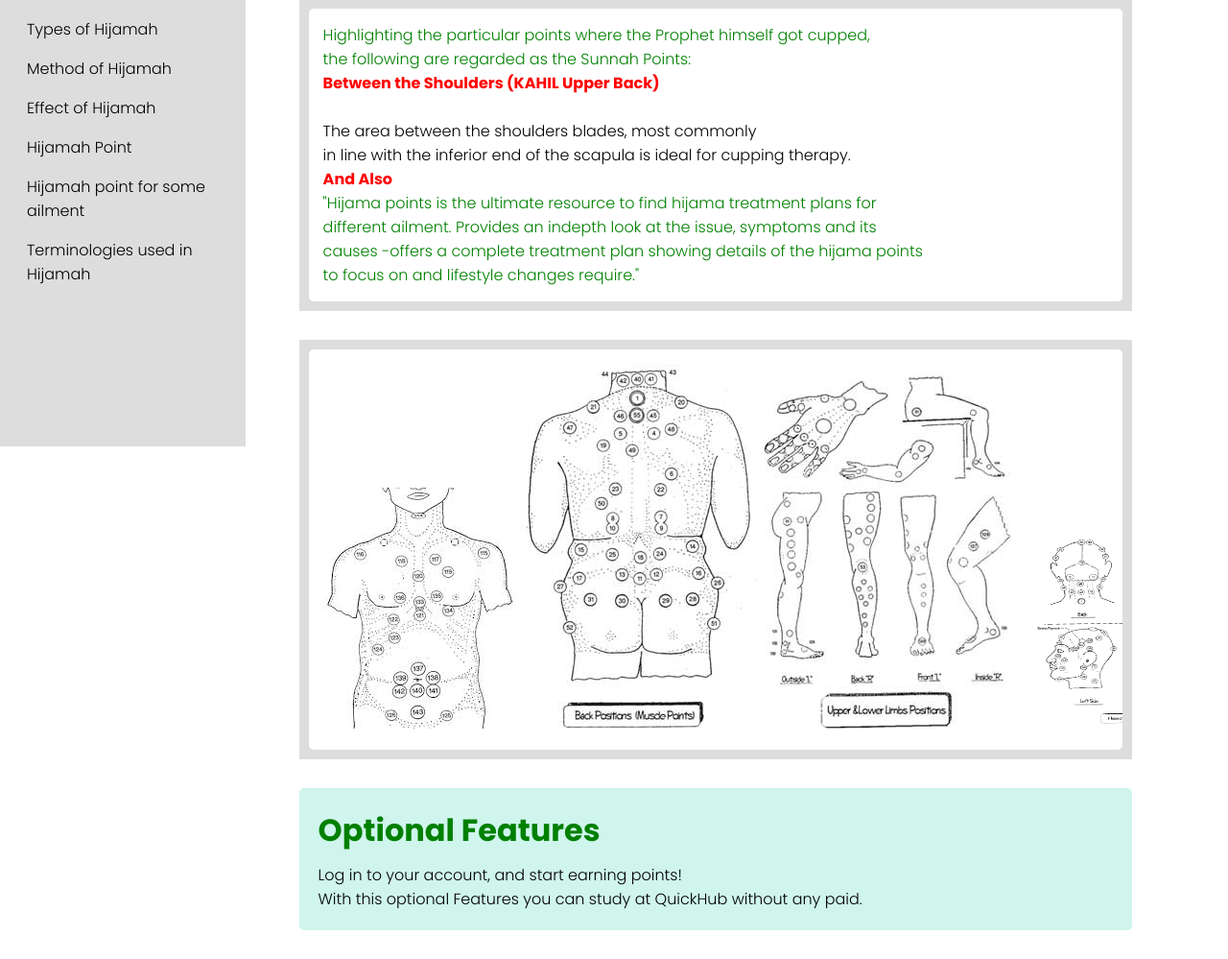
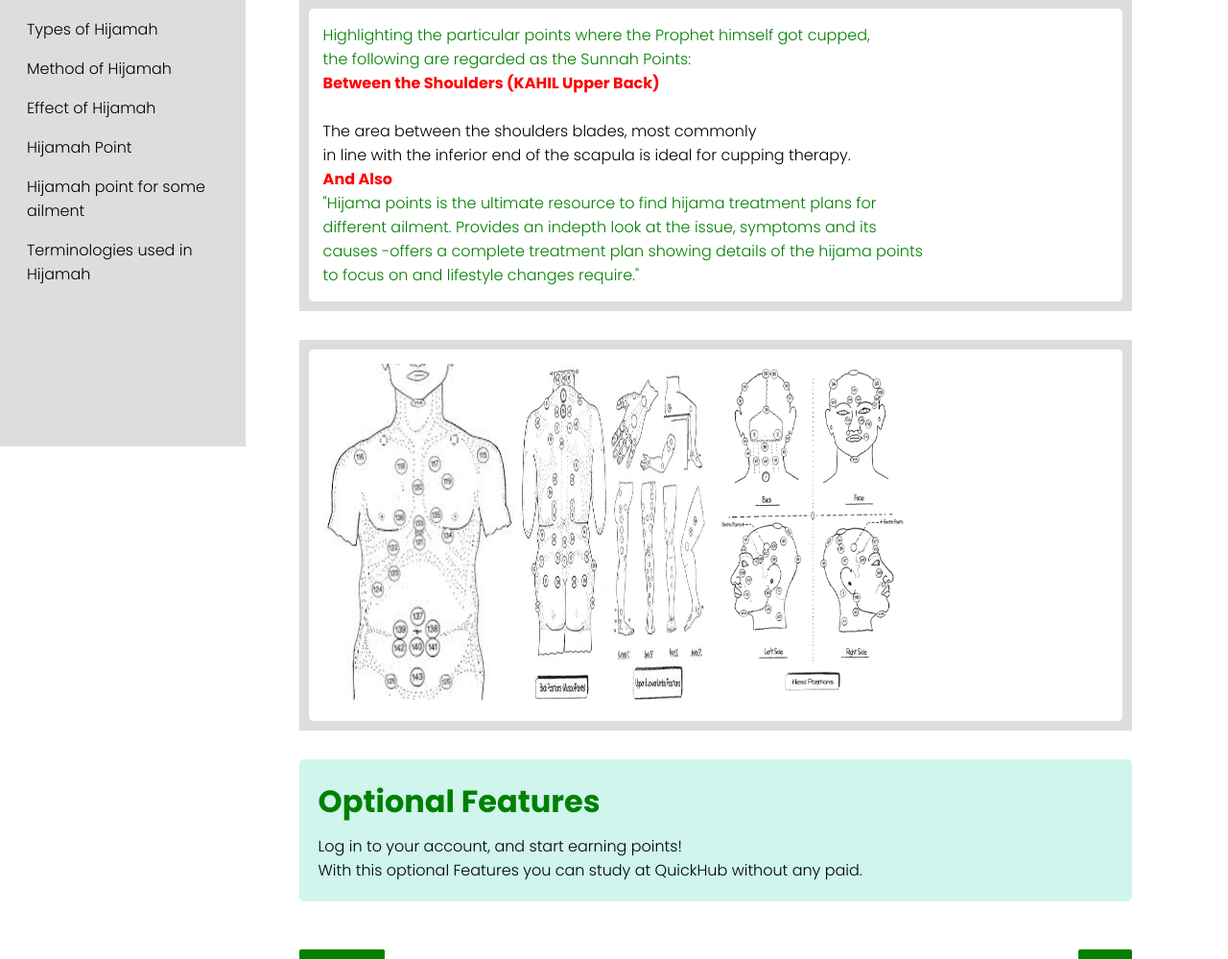
Before and after one commit to Herdham/QuickHub, a Django app: page /point/ in a window 1280 px wide. Shown: the part 335-1334 px from the top of the page at 96% size. Run offline with Django 5.2, Linux system fonts and the light colour scheme; some web fonts are replaced.

Commit message:
more changes

```diff
--- a/QuickApp/templates/Template/allcourses/arabic_course/hijamah/hijamah_point.html
+++ b/QuickApp/templates/Template/allcourses/arabic_course/hijamah/hijamah_point.html
@@ -168,9 +168,9 @@
 
                             <div class="example">
                                 <div class="exampleinner">
-                                    <img src="{% static '/images/allcourses/H_images.jfif' %}" alt="">
-                                    <img src="{% static '/images/allcourses/H_Chiropractic-img4.jpg' %}" alt="">
-                                    <img src="{% static '/images/allcourses/head-positions_large.gif' %}" style="width: 200px; height: 200px;" alt="">
+                                    <img src="{% static '/images/allcourses/H_images.jfif' %}" style="width: 200px; height: 350px;"  alt="">
+                                    <img src="{% static '/images/allcourses/H_Chiropractic-img4.jpg' %}" style="width: 200px; height: 350px;"  alt="">
+                                    <img src="{% static '/images/allcourses/head-positions_large.gif' %}" style="width: 200px; height: 350px;" alt="">
                                 </div>
                             </div>
 
```
